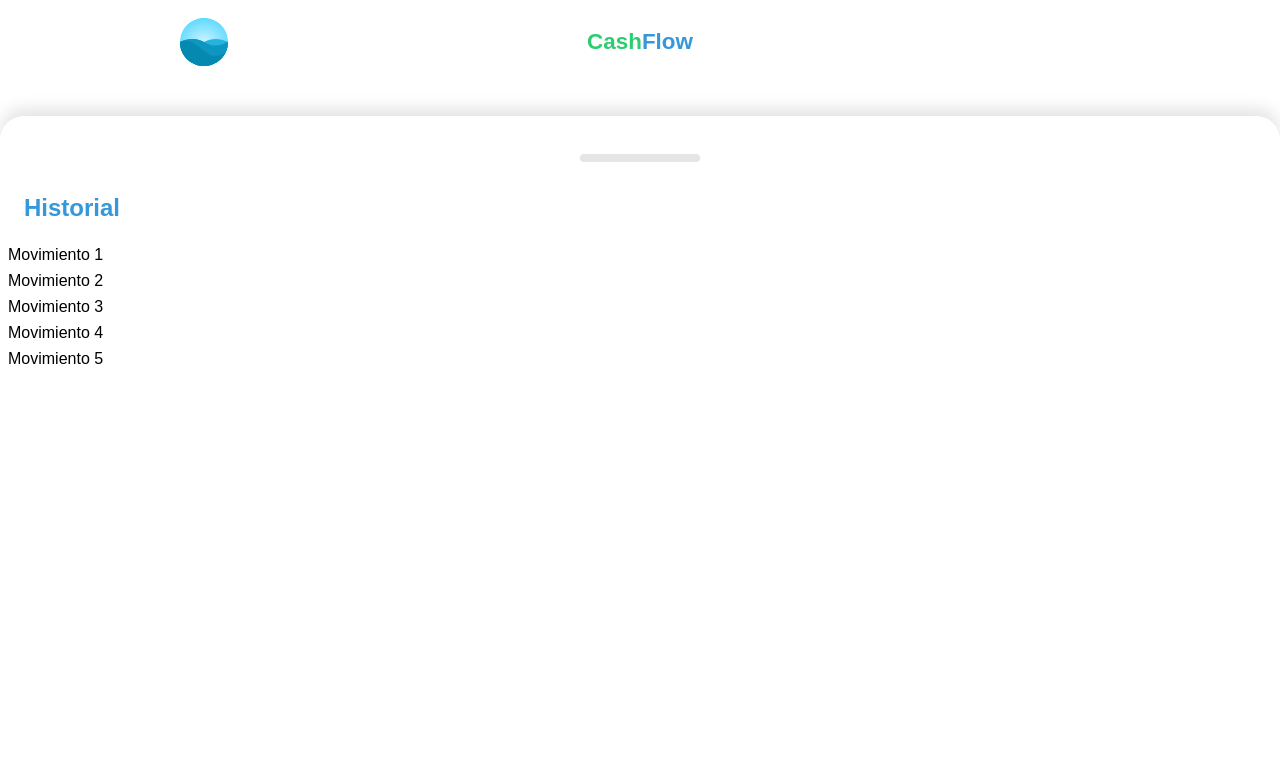
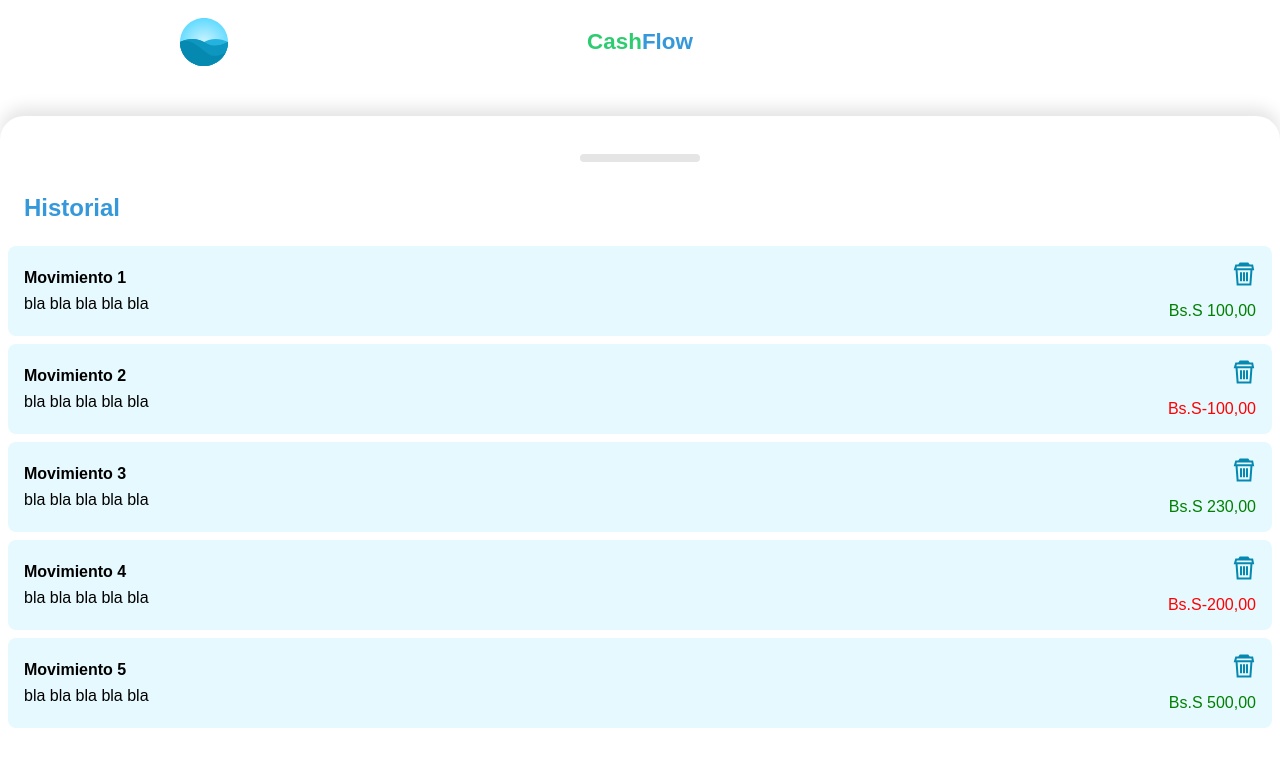
Before and after one commit to josmorava/Curso_practico-Vuejs, a Vue app in the folder cashflow/: page / in a window 1280 px wide. Both pictures are taken after a click on the element 640 px from the left and 758 px from the top of the page. Shown: the top 766 px of the page. Built offline with nearby package versions, Linux system fonts and the light colour scheme.

Commit message:
Lista del historial

```diff
--- a/cashflow/src/components/HomeComponent.vue
+++ b/cashflow/src/components/HomeComponent.vue
@@ -47,27 +47,27 @@
         id: 0,
         title: "Movimiento 1",
         description: "bla bla bla bla bla",
-        amount: 1000,
+        amount: 100,
       }, {
         id: 1,
         title: "Movimiento 2",
         description: "bla bla bla bla bla",
-        amount: 1000
+        amount: -100
       }, {
         id: 2,
         title: "Movimiento 3",
         description: "bla bla bla bla bla",
-        amount: 1000
+        amount: 230
       }, {
         id: 3,
         title: "Movimiento 4",
         description: "bla bla bla bla bla",
-        amount: 1000
+        amount: -200
       }, {
         id: 4,
         title: "Movimiento 5",
         description: "bla bla bla bla bla",
-        amount: 1000
+        amount: 500
       }]
     }
   },
--- a/cashflow/src/components/movements/IndexC.vue
+++ b/cashflow/src/components/movements/IndexC.vue
@@ -3,9 +3,13 @@
     <h2 class="title">Historial</h2>
     <div class="content">
       <MovementC
-      v-for="movement in movements"
-      :key="movement.id"
-      :title="movement.title"
+      v-for="{id, title, description, amount} in movements"
+      :key="id"
+      :id="id"
+      :title="title"
+      :description="description"
+      :amount="amount"
+      @remove="remove"
       />
     </div>
   </div>
@@ -23,6 +27,10 @@
 });
 
 const { movements } = toRefs(props);
+
+const remove = (id) => {
+  console.log("remove", id);
+}
 </script>
 
 <style scoped>
--- a/cashflow/src/components/movements/MovementC.vue
+++ b/cashflow/src/components/movements/MovementC.vue
@@ -1,17 +1,94 @@
 <template>
   <div class="movement">
-    {{ title }}
+    <div class="content">
+      <h4>{{ title }}</h4>
+      <p>{{ description }}</p>
+    </div>
+    <div class="action">
+      <img src="../../assets/trash-icon.svg" alt="Borrar" @click="remove" />
+      <p
+        :class="{
+          'red': isNegative,
+          'green': !isNegative
+          }">
+        {{ amountCurrency }}
+      </p>
+    </div>
   </div>
 </template>
 
 <script setup>
-import { toRefs, defineProps } from "vue";
+import { toRefs, defineProps, computed, defineEmits } from "vue";
 
+const currencyFormater = new Intl.NumberFormat("es-VE", {
+  style: "currency",
+  currency: "VES",
+});
 const props = defineProps({
+  id: {
+    type: Number,
+  },
   title: {
     type: String,
+  },
+  description: {
+    type: String,
+  },
+  amount: {
+    type: Number,
   }
 });
 
-const { title } = toRefs(props)
+
+const { id,title, description, amount } = toRefs(props)
+
+const amountCurrency = computed(() => currencyFormater.format(amount.value));
+
+const isNegative = computed(() => amount.value < 0);
+
+const emit = defineEmits(["remove"]);
+
+const remove = () => {
+  emit("remove", id.value);
+};
 </script>
+
+<style scoped>
+.movement {
+  display: flex;
+  justify-content: space-between;
+  align-items: center;
+  width: 100%;
+  padding: 16px;
+  background-color: #e6f9ff;
+  border-radius: 8px;
+  box-sizing: border-box;
+}
+.movement .content {
+  width: 100%;
+}
+.movement .action {
+  width: 150px;
+  display: flex;
+  justify-content: space-between;
+  align-items: flex-end;
+  flex-direction: column;
+}
+h4,
+p {
+  margin: 0;
+  padding: 0;
+}
+h4 {
+  margin-bottom: 8px;
+}
+.movement .action img {
+  margin-bottom: 16px;
+}
+.red {
+    color: red;
+}
+.green {
+    color: green;
+}
+</style>
```
